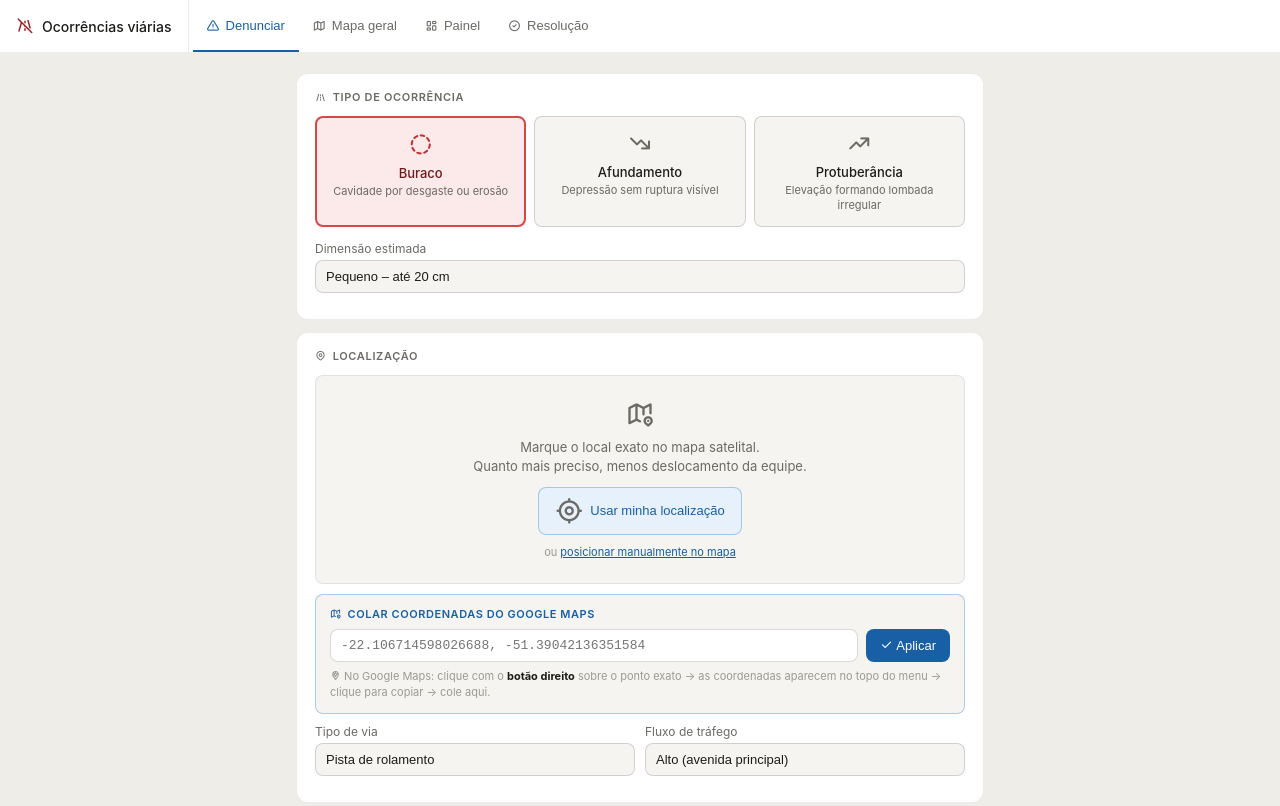
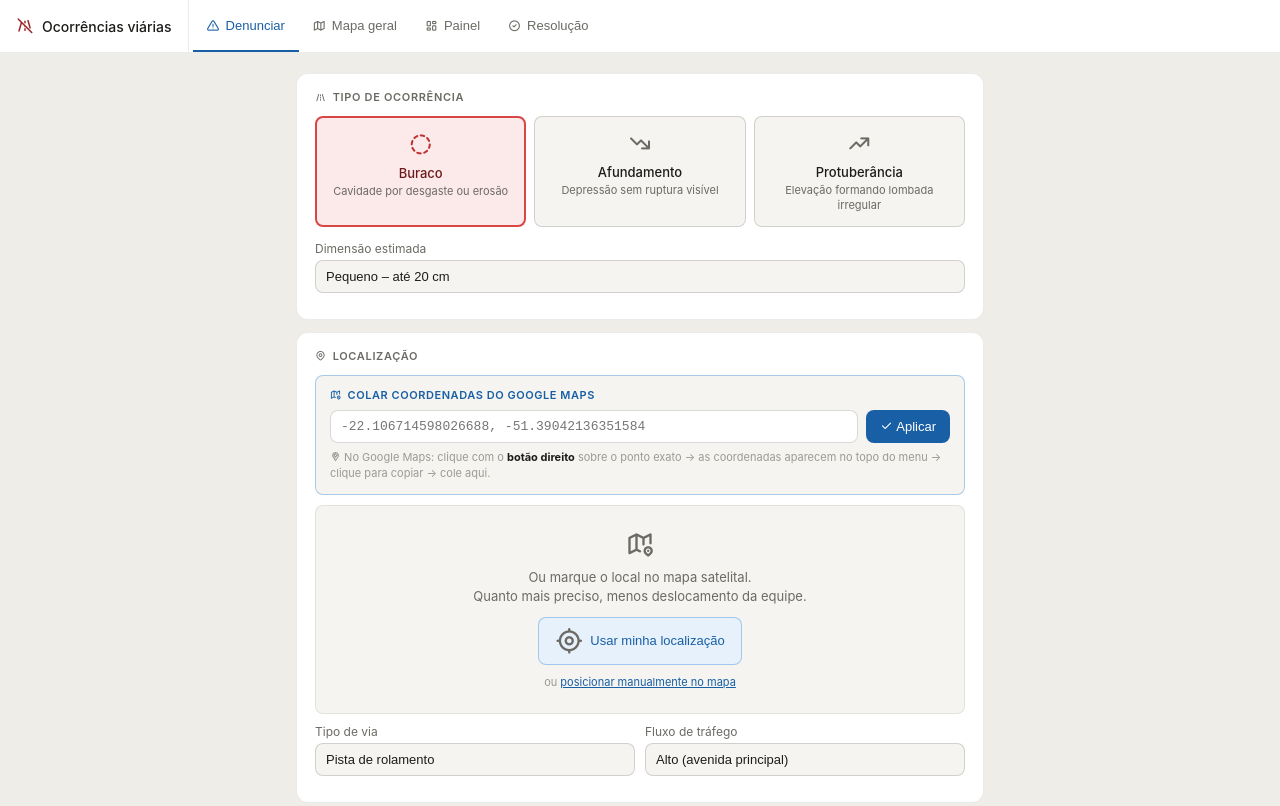
Before and after one commit to ariascartografia-del/ocorrencias-viarias, a plain HTML site: page index.html in a window 1280 px wide. Shown: the top 806 px of the page. Drawn offline with nearby package versions, Linux system fonts and the light colour scheme; no server answers.

Commit message:
Add files via upload

```diff
--- a/index.html
+++ b/index.html
@@ -341,15 +341,7 @@ body.modo-mapa .app-body{max-width:100%;padding:0;margin:0}
   <div class="card">
     <div class="sec"><i class="ti ti-map-pin"></i> Localização</div>
 
-    <!-- Estado: aguardando ação -->
-    <div class="map-estado" id="loc-idle">
-      <i class="ti ti-map-2"></i>
-      <p>Marque o local exato no mapa satelital.<br>Quanto mais preciso, menos deslocamento da equipe.</p>
-      <button class="btn-gps" onclick="usarGPS()"><i class="ti ti-current-location"></i> Usar minha localização</button>
-      <small>ou <a class="link" onclick="abrirMapaManual()" style="cursor:pointer">posicionar manualmente no mapa</a></small>
-    </div>
-
-    <!-- Painel de colagem de coordenadas (sempre visível) -->
+    <!-- Painel de colagem — sempre no topo, posição fixa independente do estado -->
     <div class="coord-paste-panel">
       <div class="coord-paste-label">
         <i class="ti ti-map-pin-2" aria-hidden="true"></i>
@@ -369,6 +361,14 @@ body.modo-mapa .app-body{max-width:100%;padding:0;margin:0}
         No Google Maps: clique com o <strong style="color:var(--tx0)">botão direito</strong> sobre o ponto exato
         → as coordenadas aparecem no topo do menu → clique para copiar → cole aqui.
       </div>
+    </div>
+
+    <!-- Estado: aguardando ação -->
+    <div class="map-estado" id="loc-idle">
+      <i class="ti ti-map-2"></i>
+      <p>Ou marque o local no mapa satelital.<br>Quanto mais preciso, menos deslocamento da equipe.</p>
+      <button class="btn-gps" onclick="usarGPS()"><i class="ti ti-current-location"></i> Usar minha localização</button>
+      <small>ou <a class="link" onclick="abrirMapaManual()" style="cursor:pointer">posicionar manualmente no mapa</a></small>
     </div>
 
     <div class="map-estado" id="loc-loading" style="display:none">
```
